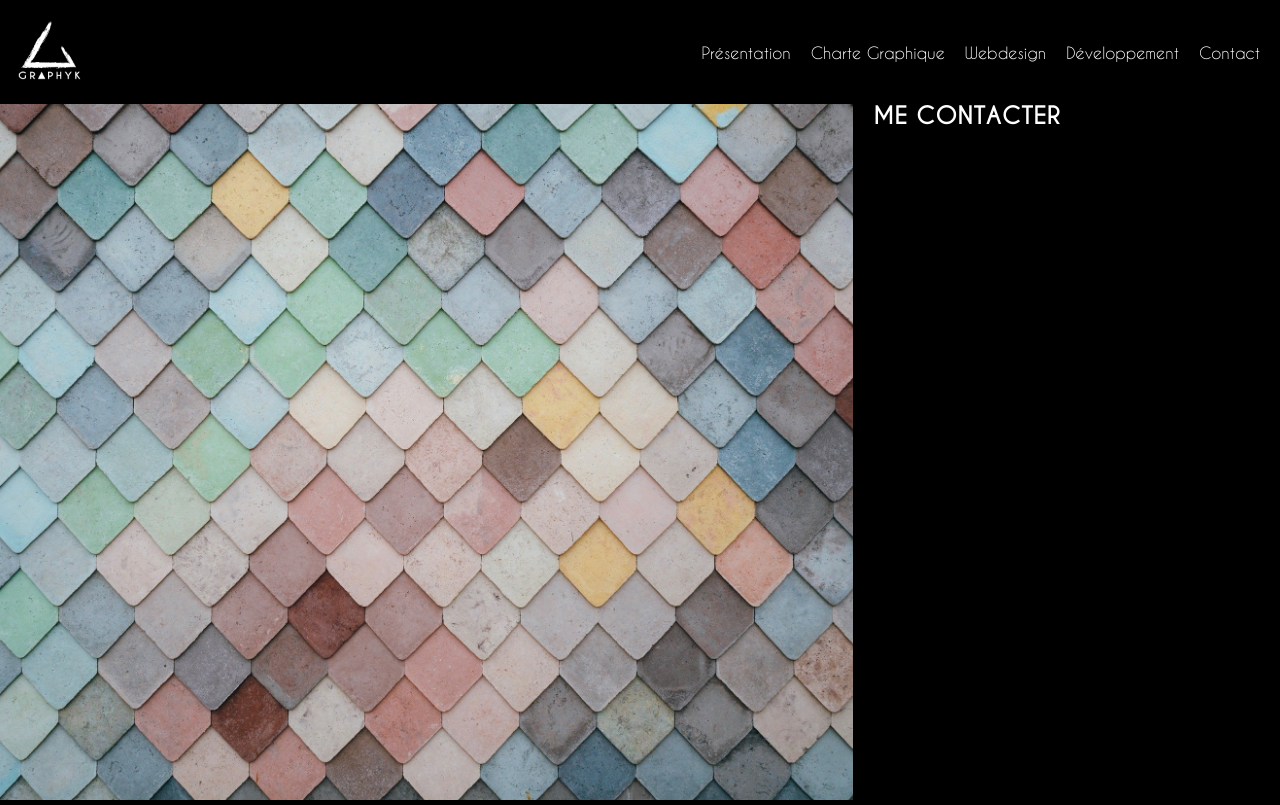
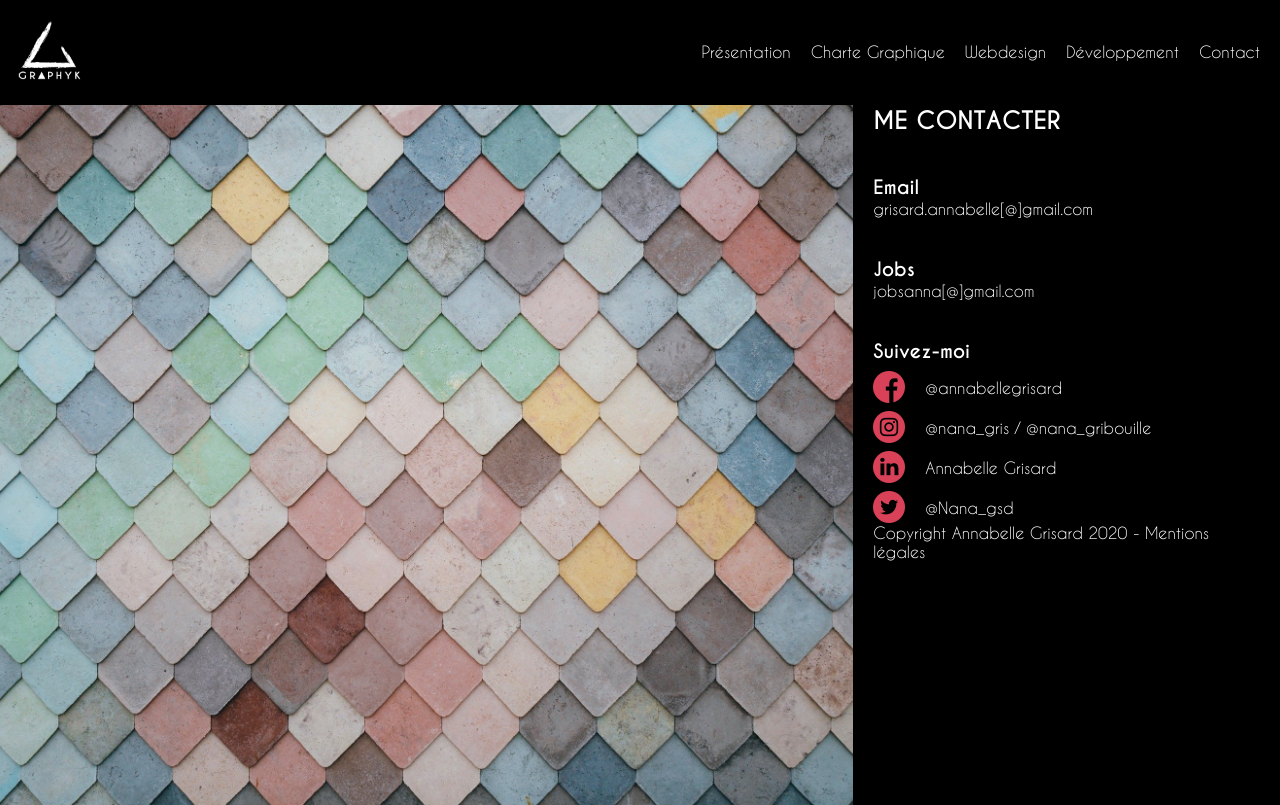
Before and after one commit to AnnaHaineo/2020-mds-portfolio, a plain HTML site: page index.html in a window 1280 px wide. Both pictures are taken after a click on the link "Contact". Drawn offline with nearby package versions, Linux system fonts and the light colour scheme.

Commit message:
maj contac
maj contac

```diff
--- a/css/style.css
+++ b/css/style.css
@@ -1,4 +1,10 @@
 
+h1, h2, h3 {
+    font-family: 'CaviarDreamsBold';
+}
+a, p, li, .listeTag ul li a {
+    font-family: 'CaviarDreamsRegular';
+}
 body {
     margin: 0px;
     padding: 0px;
@@ -19,13 +25,8 @@ body {
 #logo {
     width: 100px;
 }
-#contact {
-    color: white;
-}
 ul li {
-    color: white;
     margin-left: 20px;
-    font-family: 'Caviar Dreams';
 }
 ul {
     list-style-type: none;
@@ -43,7 +44,7 @@ ul {
     text-transform: capitalize;
 }
 #projets, .detailprojet, #pagecontact, #pagepresentation {
-    padding-top: 100px;
+    padding-top: 105px;
 }
 .bloc {
     background-color: blue;
@@ -65,15 +66,12 @@ ul {
     position: absolute;
     bottom: 4vh;
     z-index: 999;
-    color: white;
     width: 33.333333%;
 }
 h1 {
     text-transform: uppercase;
     font-size: 1.5em;
     margin: 0px 20px 20px 20px;
-    font-family: 'Caviar Dreams';
-    color: white;
 }
 p {
     font-size: 1em;
@@ -82,10 +80,47 @@ h2 {
     font-size: 1.2em;
 }
 p, h2 {
-    font-family: 'Caviar Dreams';
     margin: 0px 20px 0 20px;
 }
 a {
     text-decoration: none;
+}
+.facebook, .instagram, .twitter, .linkedin {
+    width: 32px;
+    height: 32px;
+}
+.facebook {
+    background-image: url("../img/facebook-rouge.png");
+}
+.instagram{
+    background-image: url("../img/instagram-rouge.png");
+}
+.twitter{
+    background-image: url("../img/twitter-rouge.png");
+}
+.linkedin{
+    background-image: url("../img/linkedin-rouge.png");
+}
+.infoscontact h3, .infoscontact p, a, .textes, h1, #contact, ul li {
     color: white;
 }
+.infoscontact h3 {
+    margin: 40px 0px 0px 20px;
+}
+.reseaux {
+    display: flex;
+    flex-direction: row;
+    margin-top: 8px;
+    padding-left: 20px;
+}
+.reseaux p {
+    align-self: center;
+}
+.footer {
+    bottom: 0px;
+}
+.detailprojet h1,
+.detailprojet p,
+.detailprojet h2 {
+    color: white;
+}
--- a/index.html
+++ b/index.html
@@ -11,27 +11,30 @@
 </head>
 <style>
     @font-face {
-        font-family: 'Caviar Dreams';
+        font-family: 'CaviarDreamsRegular';
         src: url('fonts/CaviarDreams.ttf');
     }
-
     @font-face {
-        font-family: 'Caviar Dreams';
+        font-family: 'CaviarDreamsItalic';
         font-style: italic;
         src: url('fonts/CaviarDreams_Italic.ttf');
     }
-
     @font-face {
-        font-family: 'Caviar Dreams';
+        font-family: 'CaviarDreamsBold';
         font-weight: bold;
         src: url('fonts/Caviar_Dreams_Bold.ttf');
     }
+    @font-face {
+        font-family: 'BalsamiqSansRegular';
+        src: url('fonts/BalsamiqSans-Regular.ttf');
+        font-weight: normal;
+    }
+    @font-face {
+        font-family: 'BalsamiqSansBold';
+        src: url('fonts/BalsamiqSans-Bold.ttf');
+        font-weight: bold;
+    }
 
-    .detailprojet h1,
-    .detailprojet p,
-    .detailprojet h2 {
-        color: white;
-    }
 </style>
 
 <body>
@@ -79,7 +82,33 @@
             <img class="imgcontact" src="img/image-contact.jpg">
             <div class="infoscontact">
                 <h1>Me contacter</h1>
+                <h3>Email</h3>
+                <p><a href="mailto:grisard.annabelle@gmail.com">grisard.annabelle[@]gmail.com</a></p>
+                <h3>Jobs</h3>
+                <p><a href="mailto:jobsanna@gmail.com">jobsanna[@]gmail.com</a></p>
+                <h3>Suivez-moi</h3>
+                <div class="reseaux">
+                    <a href="#" class="facebook"></a>
+                    <p><a href="#" target="_blank">@annabellegrisard</a></p>
+                </div>
+                <div class="reseaux">
+                    <a href="#" class="instagram"></a>
+                    <p><a href="#" target="_blank">@nana_gris / @nana_gribouille</a></p>
+                </div>
+                <div class="reseaux">
+                    <a href="#" class="linkedin"></a>
+                    <p><a href="#" target="_blank">Annabelle Grisard</a></p>
+                </div>
+                <div class="reseaux">
+                    <a href="#" class="twitter"></a>
+                    <p><a href="#" target="_blank">@Nana_gsd</a></p>
+                </div>
+                <div class="footer">
+                    <p>Copyright Annabelle Grisard 2020 - Mentions légales</p>
+                </div>
             </div>
+
+
         </div>
 
 
```
Also changed, not shown: fonts/BalsamiqSans-Bold.ttf (added), fonts/BalsamiqSans-BoldItalic.ttf (added), fonts/BalsamiqSans-Italic.ttf (added), fonts/BalsamiqSans-Regular.ttf (added), img/facebook-rouge.png (added), img/instagram-rouge.png (added), img/linkedin-rouge.png (added), img/twitter-rouge.png (added), 1 other file.
